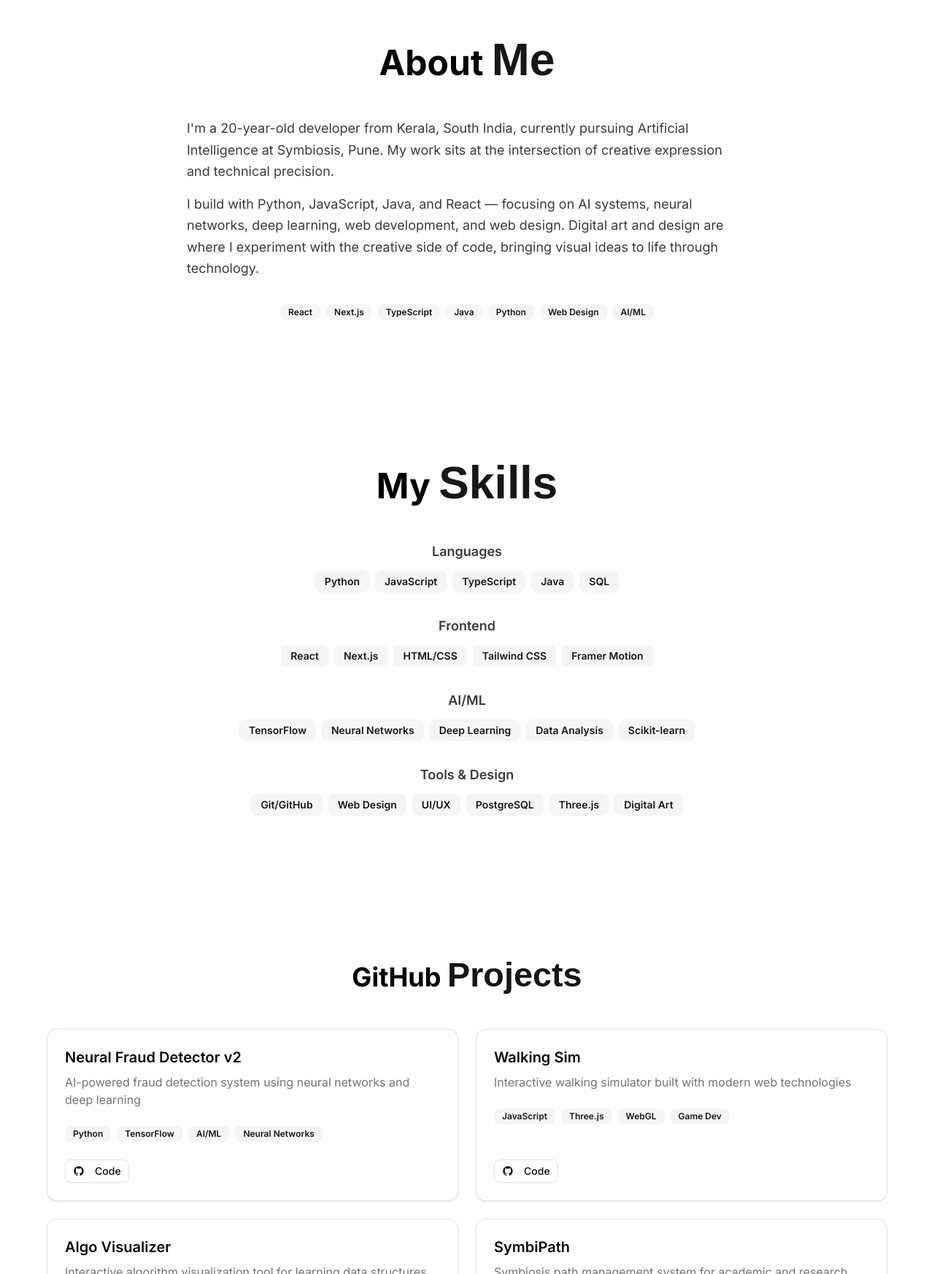
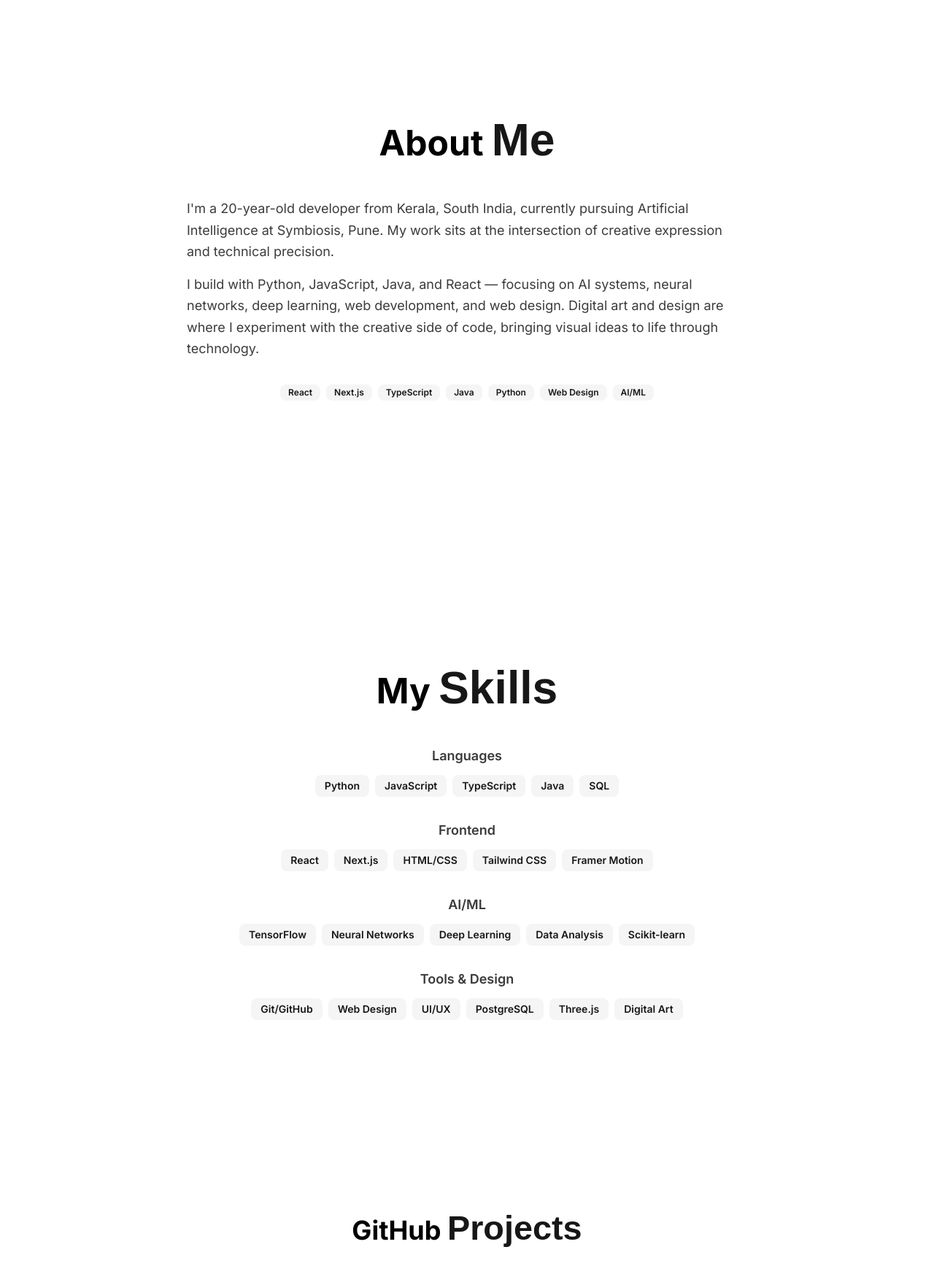
Before and after one commit to codezeroexe/portfolio-website, a Next.js app: page / in a window 1280 px wide. Shown: the part 894-2640 px from the top of the page at 73% size. Built offline with nearby package versions, Linux system fonts and the light colour scheme; a web font is replaced by a local one.

Commit message:
feat: all sections full-vh, navbar 5% tint, centered

```diff
--- a/src/app/page.tsx
+++ b/src/app/page.tsx
@@ -141,7 +141,7 @@ export default function Home() {
         {/* About Section - Concept 4: Scroll Fade-In */}
         <motion.section
           id="about"
-          className="container mx-auto px-4 py-16 md:py-24"
+          className="min-h-screen flex flex-col justify-center container mx-auto px-4 py-16 md:py-24"
           initial={{ opacity: 0, y: 30 }}
           whileInView={{ opacity: 1, y: 0 }}
           viewport={{ once: true }}
@@ -175,7 +175,7 @@ export default function Home() {
         {/* Skills Section - Concept 4: Scroll Fade-In */}
         <motion.section
           id="skills"
-          className="container mx-auto px-4 py-16 md:py-24"
+          className="min-h-screen flex flex-col justify-center container mx-auto px-4 py-16 md:py-24"
           initial={{ opacity: 0, y: 30 }}
           whileInView={{ opacity: 1, y: 0 }}
           viewport={{ once: true }}
@@ -213,7 +213,7 @@ export default function Home() {
         {/* Projects Section - Concept 4: Scroll Fade-In */}
         <motion.section
           id="projects"
-          className="container mx-auto px-4 py-16 md:py-24"
+          className="min-h-screen flex flex-col justify-center container mx-auto px-4 py-16 md:py-24"
           initial={{ opacity: 0, y: 30 }}
           whileInView={{ opacity: 1, y: 0 }}
           viewport={{ once: true }}
@@ -245,7 +245,7 @@ export default function Home() {
         {/* Contact Section - Concept 4: Scroll Fade-In */}
         <motion.section
           id="contact"
-          className="container mx-auto px-4 py-16 md:py-24 text-center"
+          className="min-h-screen flex flex-col items-center justify-center container mx-auto px-4 py-16 md:py-24 text-center"
           initial={{ opacity: 0, y: 30 }}
           whileInView={{ opacity: 1, y: 0 }}
           viewport={{ once: true }}
--- a/src/components/nav.tsx
+++ b/src/components/nav.tsx
@@ -28,7 +28,7 @@ export function Nav() {
   }, []);
 
   return (
-    <nav className="sticky top-0 z-50 border-b bg-background/40 backdrop-blur">
+    <nav className="sticky top-0 z-50 border-b bg-background/5 backdrop-blur-sm">
       <div className="container flex gap-4 py-3 px-4 items-center justify-center">
         {sections.map(({ id, label }) => (
           <button
```
